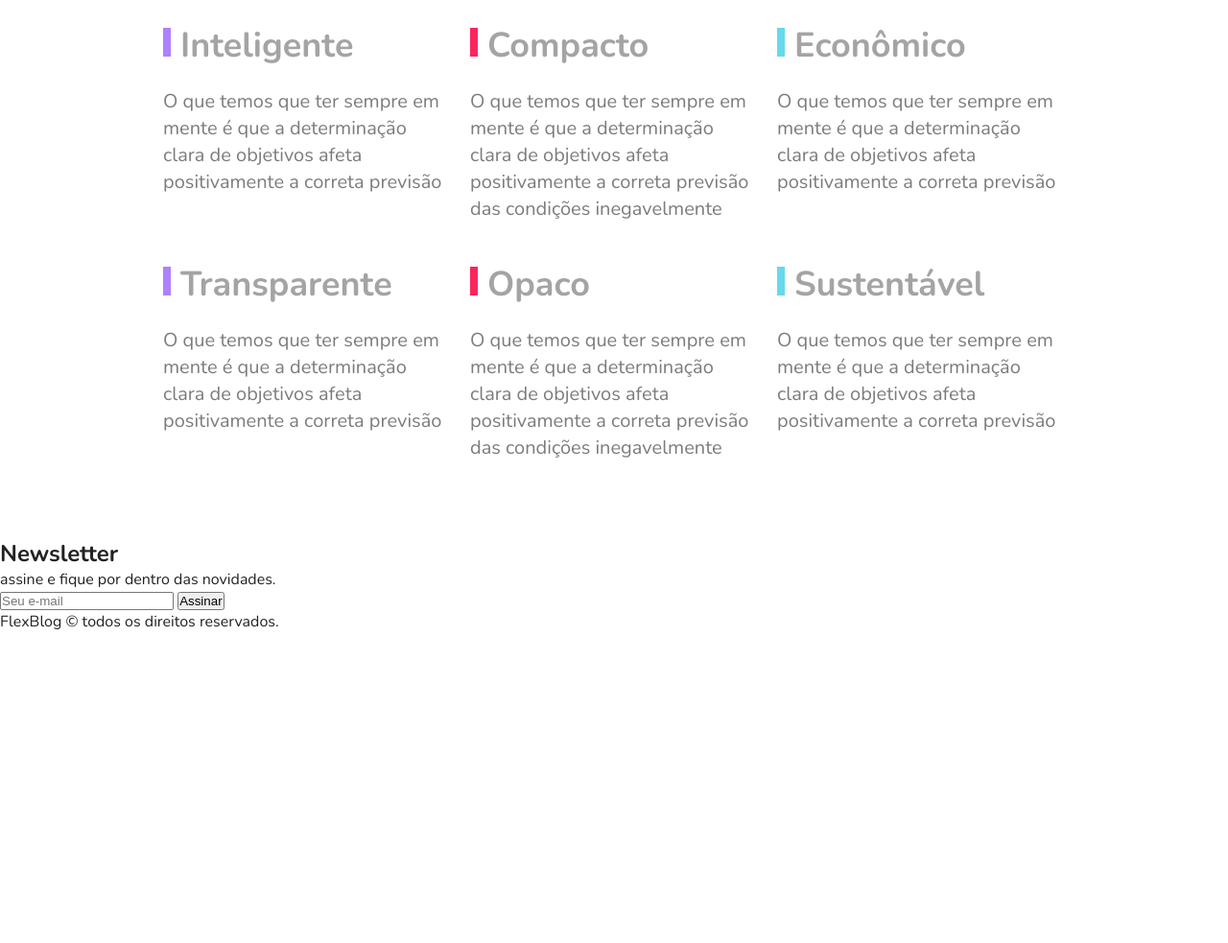
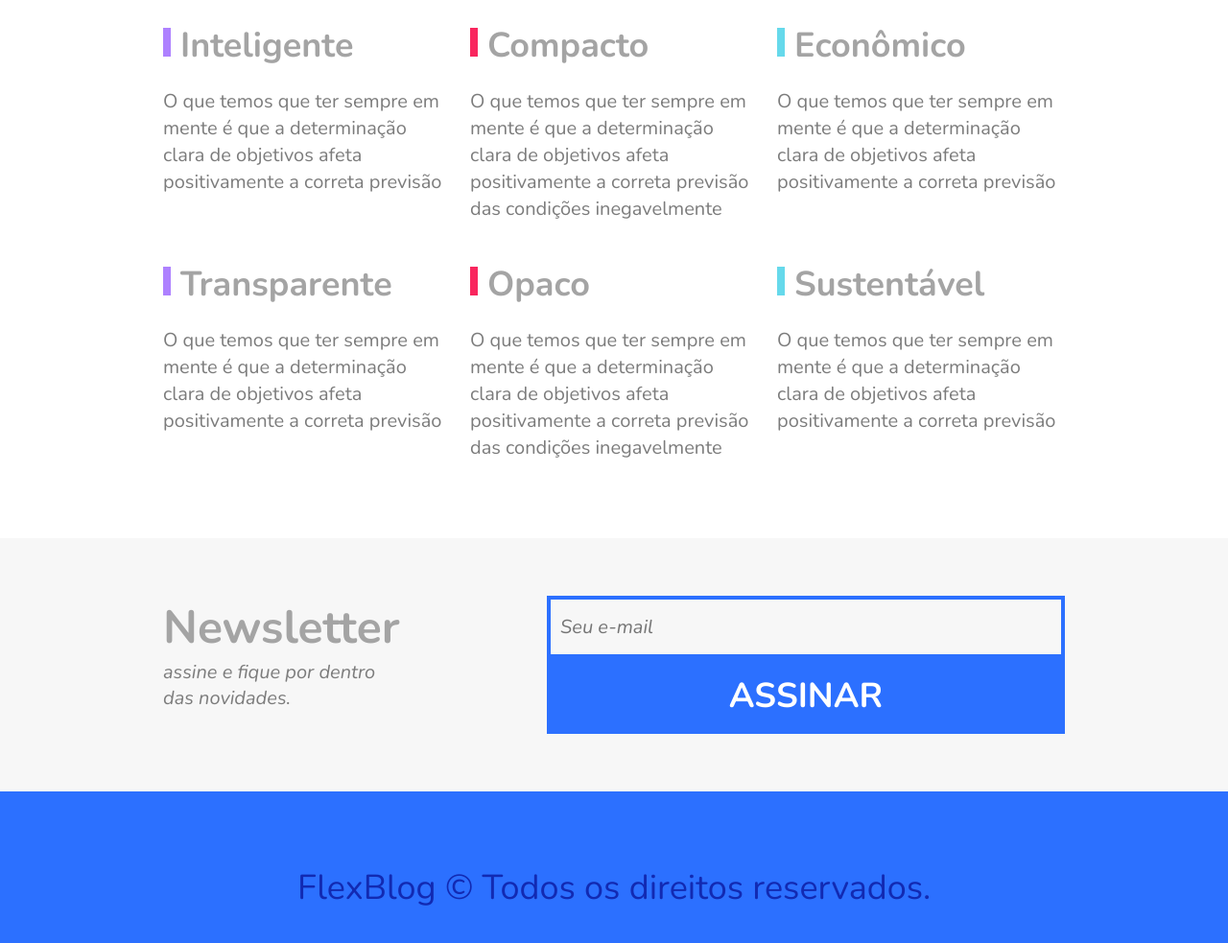
Before and after one commit to kauelima21/flex-blog, a plain HTML site: page index.html in a window 1280 px wide. Shown: the part 2645-3628 px from the top of the page at 96% size. Before the commit the page ends 3304 px from the top, so only its background shows below. Drawn offline with nearby package versions, Linux system fonts and the light colour scheme.

Commit message:
Terminado.

```diff
--- a/css/styles.css
+++ b/css/styles.css
@@ -320,3 +320,88 @@ img {
     line-height: 1.4;
     color: #7c7c7c;
 }
+
+/* Newsletter */
+
+.newsletter {
+    background: #f7f7f7;
+    padding: 60px calc((100% - 960px) / 2);
+    display: flex;
+    flex-wrap: wrap;
+}
+
+.newsletter-info {
+    flex: 1 1 240px;
+    margin: 0 10px;
+}
+
+.newsletter-info h1 {
+    font-size: 3em;
+    color: #a4a4a4;
+}
+
+.newsletter-info p {
+    font-size: 1.25em;
+    font-style: italic;
+    max-width: 230px;
+    color: #7c7c7c;
+    margin-bottom: 10px;
+}
+
+.newsletter-form {
+    flex: 2 1 260px;
+    margin: 0 10px;
+    align-self: center;
+    display: flex;
+    flex-wrap: wrap;
+}
+
+.newsletter-form input {
+    flex: 3 1 260px;
+    font-size: 1.25em;
+    color: #7c7c7c;
+    font-style: italic;
+    font-family: 'Nunito', Helvetica, Arial sans-serif;
+    border: 4px solid #2c70ff;
+    background: transparent;
+    padding: 15px 10px;
+    margin: 0px;
+    border-radius: 0px;
+    outline: none;
+}
+
+.newsletter-form button {
+    flex: 1 1 260px;
+    font-family: 'Nunito', Helvetica, Arial sans-serif;
+    font-size: 2.25em;
+    font-weight: bold;
+    text-transform: uppercase;
+    background: #2c70ff;
+    color: #fff;
+    margin: 0px;
+    cursor: pointer;
+    border: 0px;
+    padding: 15px 10px;
+}
+
+@media (max-width: 600px) {
+    .newsletter-form button {
+        font-size: 1.5em;
+    }
+}
+
+/* Footer */
+
+.footer {
+    display: flex;
+    background: #2c70ff;
+    align-items: center;
+    height: 200px;
+}
+
+.footer p {
+    flex: 1;
+    text-align: center;
+    font-size: 2.25em;
+    color: #122ab2;
+}
--- a/index.html
+++ b/index.html
@@ -136,7 +136,7 @@
         </form>
     </section>
     <footer class="footer">
-        <p>FlexBlog &copy; todos os direitos reservados.</p>
+        <p>FlexBlog &copy; Todos os direitos reservados.</p>
     </footer>
 </body>
 </html>
```
